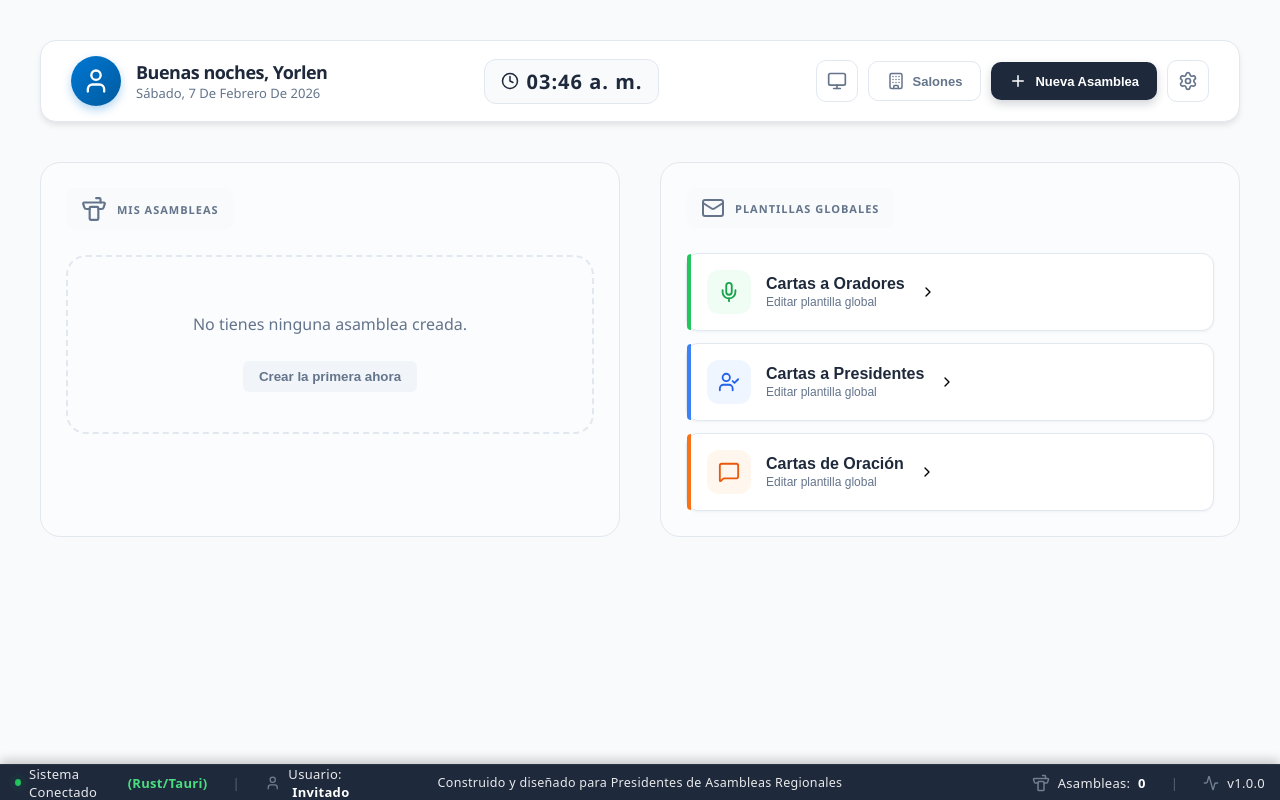
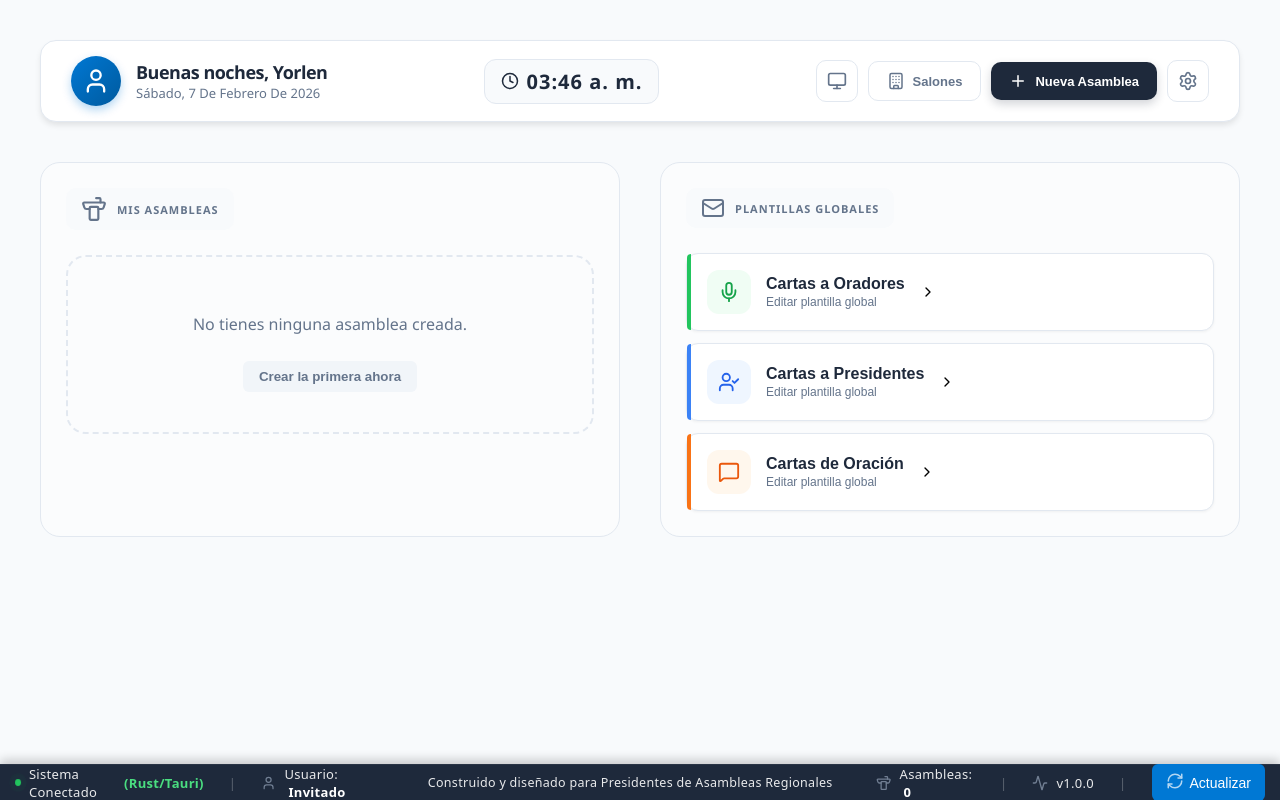
Before and after one commit to yorlenbatistareyes-prog/asistente-asamblea-tauri, a SvelteKit app: page / in a window 1280 px wide. Built offline with nearby package versions, Linux system fonts and the light colour scheme.

Commit message:
Botón Actualizar

```diff
--- /dev/null
+++ b/src/lib/components/ui/Actualizaciones.svelte
@@ -0,0 +1,159 @@
+<script lang="ts">
+  import { RefreshCw } from 'lucide-svelte';
+  import { invoke } from '@tauri-apps/api/core';
+
+  let buscando = false;
+  let mensaje = '';
+  let tipoMensaje: 'exito' | 'error' | 'info' = 'info';
+  let mostrarMensaje = false;
+
+  async function buscarActualizaciones() {
+    buscando = true;
+    mostrarMensaje = false;
+
+    try {
+      // Por ahora, esta función es un placeholder
+      // Cuando configures el servidor, aquí irá la lógica real de Tauri Updater
+      const resultado = await invoke('check_for_updates');
+
+      mensaje = 'Ya tienes la versión más reciente';
+      tipoMensaje = 'exito';
+      mostrarMensaje = true;
+    } catch (error: any) {
+      // Es normal que falle mientras no tengas el servidor configurado
+      if (error.includes('No updates available') || error.includes('network')) {
+        mensaje = 'Sin conexión al servidor de actualizaciones (aún no configurado)';
+        tipoMensaje = 'info';
+      } else {
+        mensaje = `Error: ${error}`;
+        tipoMensaje = 'error';
+      }
+      mostrarMensaje = true;
+    } finally {
+      buscando = false;
+      // Ocultar mensaje después de 4 segundos
+      setTimeout(() => {
+        mostrarMensaje = false;
+      }, 4000);
+    }
+  }
+</script>
+
+<div class="contenedor-actualizaciones">
+  <button
+    on:click={buscarActualizaciones}
+    disabled={buscando}
+    class="btn-actualizar"
+    title="Buscar actualizaciones"
+  >
+    <span class:rotando={buscando}>
+      <RefreshCw size={18} />
+    </span>
+    <span>{buscando ? 'Buscando...' : 'Actualizar'}</span>
+  </button>
+
+  {#if mostrarMensaje}
+    <div class="mensaje" class:error={tipoMensaje === 'error'} class:exito={tipoMensaje === 'exito'} class:info={tipoMensaje === 'info'}>
+      {mensaje}
+    </div>
+  {/if}
+</div>
+
+<style>
+  .contenedor-actualizaciones {
+    position: relative;
+  }
+
+  .btn-actualizar {
+    display: flex;
+    align-items: center;
+    gap: 6px;
+    padding: 8px 14px;
+    background-color: var(--primary, #0078d4);
+    color: white;
+    border: none;
+    border-radius: 6px;
+    cursor: pointer;
+    font-size: 14px;
+    transition: all 0.2s ease;
+  }
+
+  .btn-actualizar:hover:not(:disabled) {
+    opacity: 0.9;
+    transform: translateY(-1px);
+    box-shadow: 0 2px 8px rgba(0, 120, 212, 0.3);
+  }
+
+  .btn-actualizar:disabled {
+    opacity: 0.7;
+    cursor: not-allowed;
+  }
+
+  .btn-actualizar .rotando {
+    display: inline-flex;
+    animation: spin 1s linear infinite;
+  }
+
+  @keyframes spin {
+    from {
+      transform: rotate(0deg);
+    }
+    to {
+      transform: rotate(360deg);
+    }
+  }
+
+  .mensaje {
+    position: absolute;
+    top: 100%;
+    margin-top: 6px;
+    padding: 10px 12px;
+    border-radius: 4px;
+    font-size: 13px;
+    white-space: nowrap;
+    z-index: 10;
+    animation: slideDown 0.2s ease;
+  }
+
+  .mensaje.exito {
+    background-color: #d4edda;
+    color: #155724;
+    border: 1px solid #c3e6cb;
+  }
+
+  .mensaje.error {
+    background-color: #f8d7da;
+    color: #721c24;
+    border: 1px solid #f5c6cb;
+  }
+
+  .mensaje.info {
+    background-color: #d1ecf1;
+    color: #0c5460;
+    border: 1px solid #bee5eb;
+  }
+
+  @keyframes slideDown {
+    from {
+      opacity: 0;
+      transform: translateY(-4px);
+    }
+    to {
+      opacity: 1;
+      transform: translateY(0);
+    }
+  }
+
+  @media (max-width: 600px) {
+    .btn-actualizar span {
+      display: none;
+    }
+
+    .mensaje {
+      right: 0;
+      left: auto;
+      white-space: normal;
+      max-width: 200px;
+    }
+  }
+</style>
--- a/src/routes/+page.svelte
+++ b/src/routes/+page.svelte
@@ -14,6 +14,7 @@
   // --- IMPORTACIÓN DE COMPONENTES ---
   import Correspondencia from '$lib/components/gestion/Correspondencia.svelte';
   import Configuracion from '$lib/components/gestion/Configuracion.svelte';
+  import Actualizaciones from '$lib/components/ui/Actualizaciones.svelte';
 
   // --- ESTADO ---
   let vistaActual = 'inicio';
@@ -455,6 +456,10 @@ async function cargarDatos() {
         <Activity size={16} />
         <span class="app-version">v{versionReal}</span>
     </div>
+
+    <span class="separator">|</span>
+
+    <Actualizaciones />
 </div>
 </footer>
 </div>
```
Also changed, not shown: 2 other files (tests, documents, lock files or other folders).
